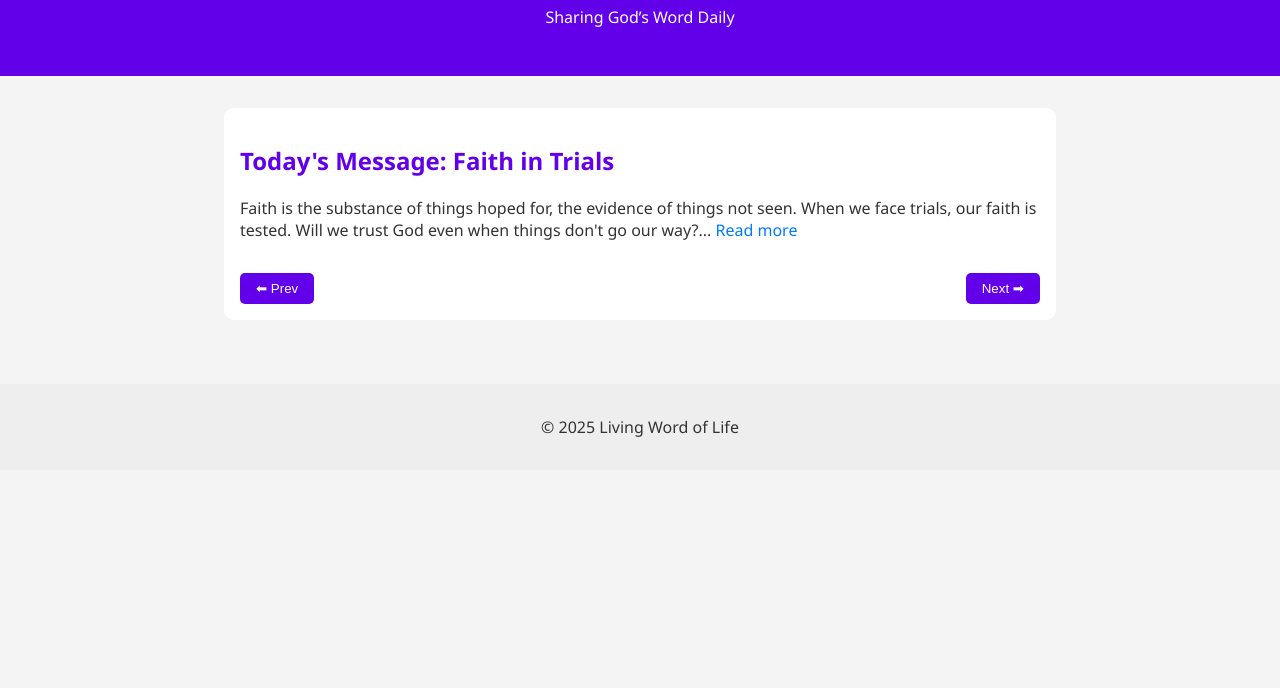
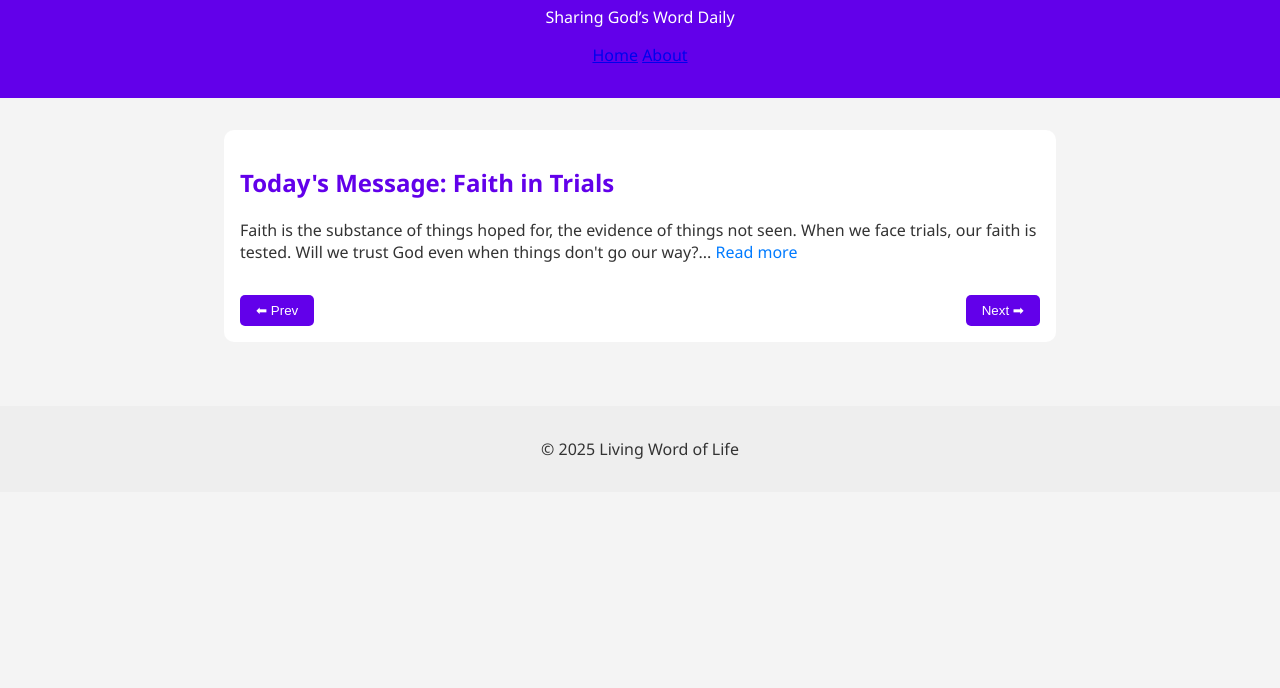
Before and after one commit to brian-ekpa/Living-word-of-blog, a plain HTML site: page index.html in a window 1280 px wide. Shown: the part 112-800 px from the top of the page. Drawn offline with Linux system fonts and the light colour scheme.

Commit message:
Update index.html

```diff
--- a/index.html
+++ b/index.html
@@ -7,10 +7,14 @@
   <link rel="stylesheet" href="style.css" />
 </head>
 <body>
-  <header>
-    <h1>Living Word of Life</h1>
-    <p>Sharing God’s Word Daily</p>
-  </header>
+<header>
+  <h1>Living Word of Life</h1>
+  <p>Sharing God’s Word Daily</p>
+  <nav>
+    <a href="#home">Home</a>
+    <a href="#about">About</a>
+  </nav>
+</header>
 
   <main>
     <section class="message-section" id="message-container">
```
